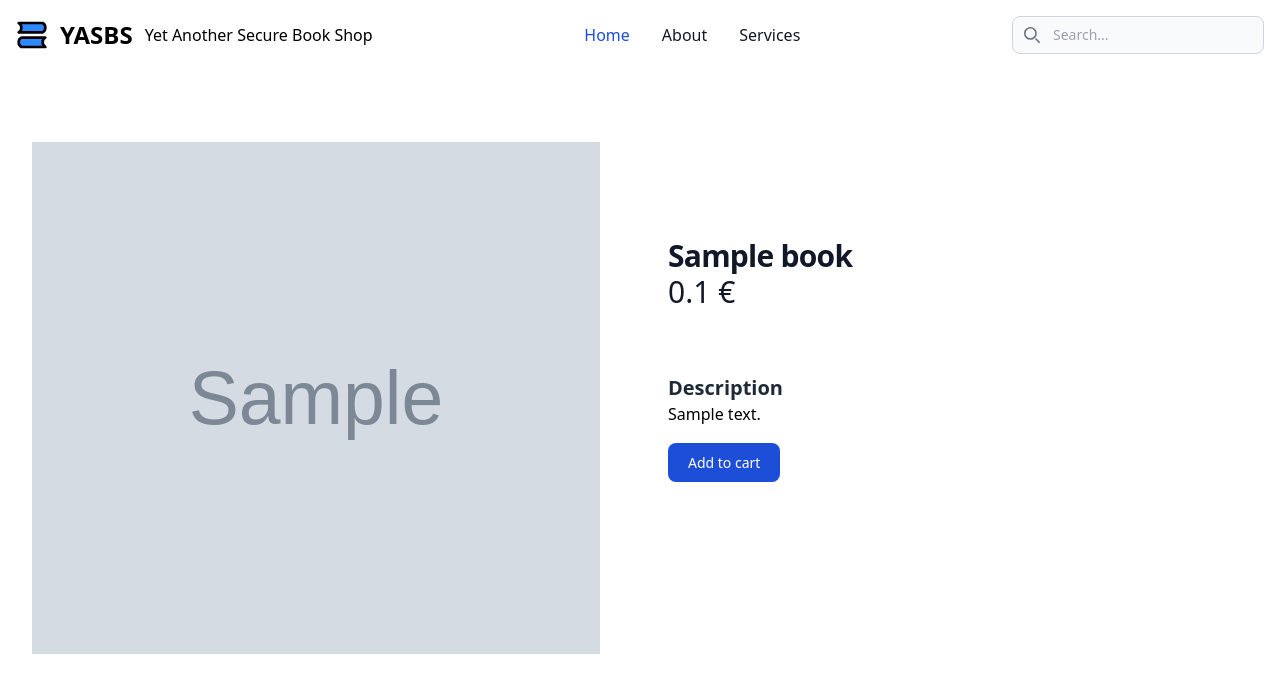
After one commit to gio54321/snh-project, a PHP site: page /book.php?id=1 in a window 1280 px wide. The commit adds this page. Shown: the top 693 px of the page. Run offline with PHP 8.4, Linux system fonts and the light colour scheme; tables that the repository leaves empty hold one stand-in row (values such as "Sample post"); grey boxes marked "Sample" are stand-in pictures; some libraries are stand-ins or nearby versions.

Commit message:
Add book view page

```diff
--- a/src/404.php
+++ b/src/404.php
@@ -7,7 +7,7 @@ require_once __DIR__ . '/html/header.php';
         <h5 class="mb-2 text-2xl font-bold tracking-tight text-gray-900">Page not found</h5>
         <p class="mb-3 font-normal text-gray-700">The page you requested is not present in this website</p>
         <a href="/" class="inline-flex items-center px-3 py-2 text-sm font-medium text-center text-white bg-blue-700 rounded-lg hover:bg-blue-800 focus:ring-4 focus:outline-none focus:ring-blue-300">
-            Got to home
+            Go to home
             <svg class="rtl:rotate-180 w-3.5 h-3.5 ms-2" aria-hidden="true" xmlns="http://www.w3.org/2000/svg" fill="none" viewBox="0 0 14 10">
                 <path stroke="currentColor" stroke-linecap="round" stroke-linejoin="round" stroke-width="2" d="M1 5h12m0 0L9 1m4 4L9 9" />
             </svg>
--- /dev/null
+++ b/src/book.php
@@ -0,0 +1,56 @@
+<?php
+require_once __DIR__ . '/utils.php';
+
+if (!isset($_GET["id"])) {
+    // no id, redirect to index
+    header('Location: /');
+    exit;
+}
+
+
+$book_id = $_GET["id"];
+if (!is_numeric($book_id)) {
+    die('Invalid book id');
+}
+
+$books_matching = execute_query('SELECT * FROM `books` WHERE id=:id', ['id' => $book_id])->fetchAll();
+
+if (count($books_matching) == 0) {
+    // no book found, redirect to index
+    header('Location: /');
+    exit;
+}
+
+$book = $books_matching[0];
+
+require_once __DIR__ . '/html/header.php';
+?>
+
+<div class="flex items-center justify-center mt-10 mb-10">
+    <div class="grid grid-cols-2 gap-4">
+        <div class="grid place-items-center">
+            <img style="height: 36rem;" class="p-8 rounded-t-lg" src="<?php echo $book["image"] ?>" alt="product image" />
+        </div>
+        <div class="px-5 pt-32">
+            <h2 class="text-3xl font-bold tracking-tight text-gray-900">
+                <?php echo $book['title'] ?>
+            </h2>
+
+            <span class="text-3xl text-gray-900">
+                <?php echo $book['price'] / 100 ?> €
+            </span>
+
+            <br>
+            <div class="mt-16">
+                <h5 class="text-xl font-semibold text-gray-800">Description</h5>
+                <?php echo $book['description'] ?>
+            </div>
+            <br>
+            <a href="#" class="text-white bg-blue-700 hover:bg-blue-800 focus:ring-4 focus:outline-none focus:ring-blue-300 font-medium rounded-lg text-sm px-5 py-2.5 text-center">Add to cart</a>
+        </div>
+    </div>
+</div>
+
+<?php
+require_once __DIR__ . '/html/footer.php';
+?>
```
Also changed, not shown: src/index.php (+7 -7 lines).
